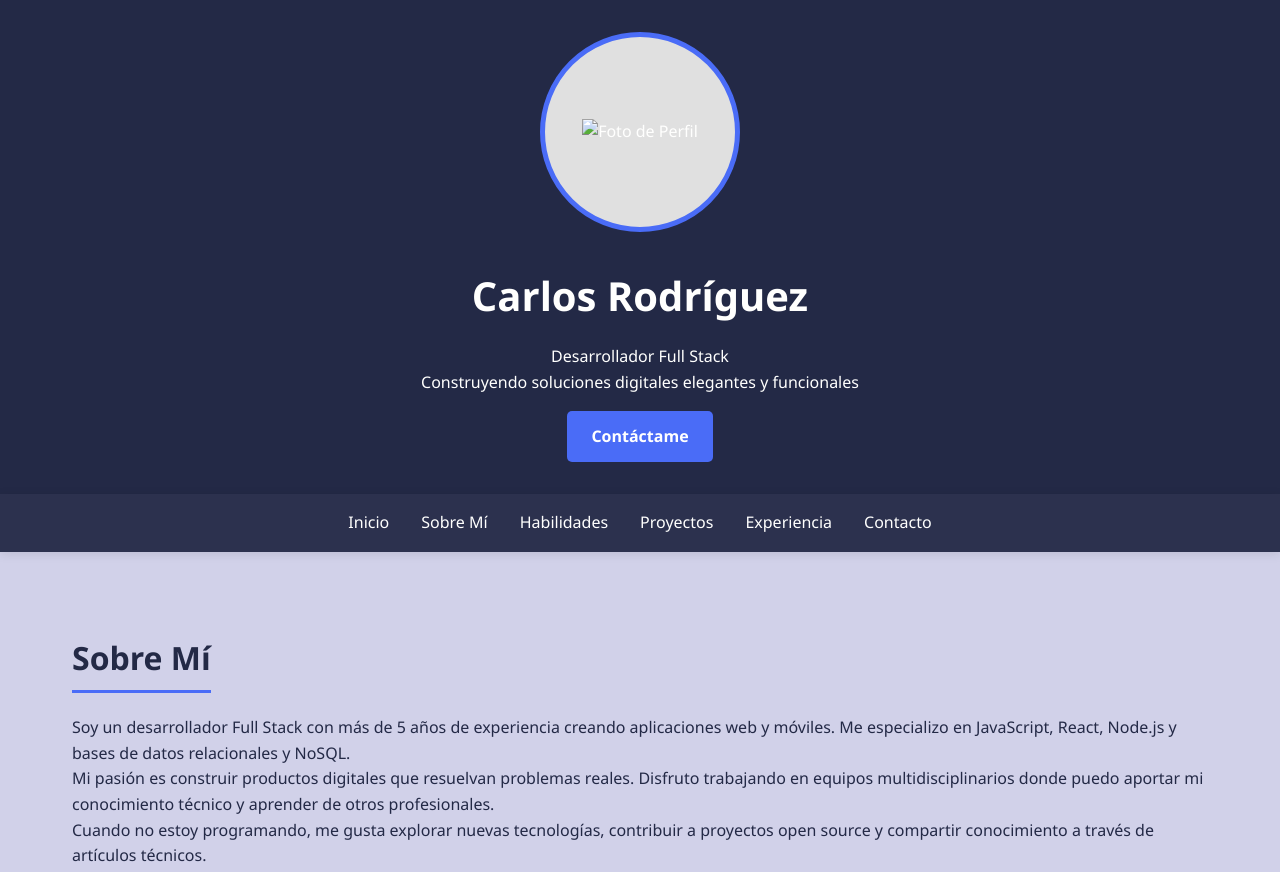
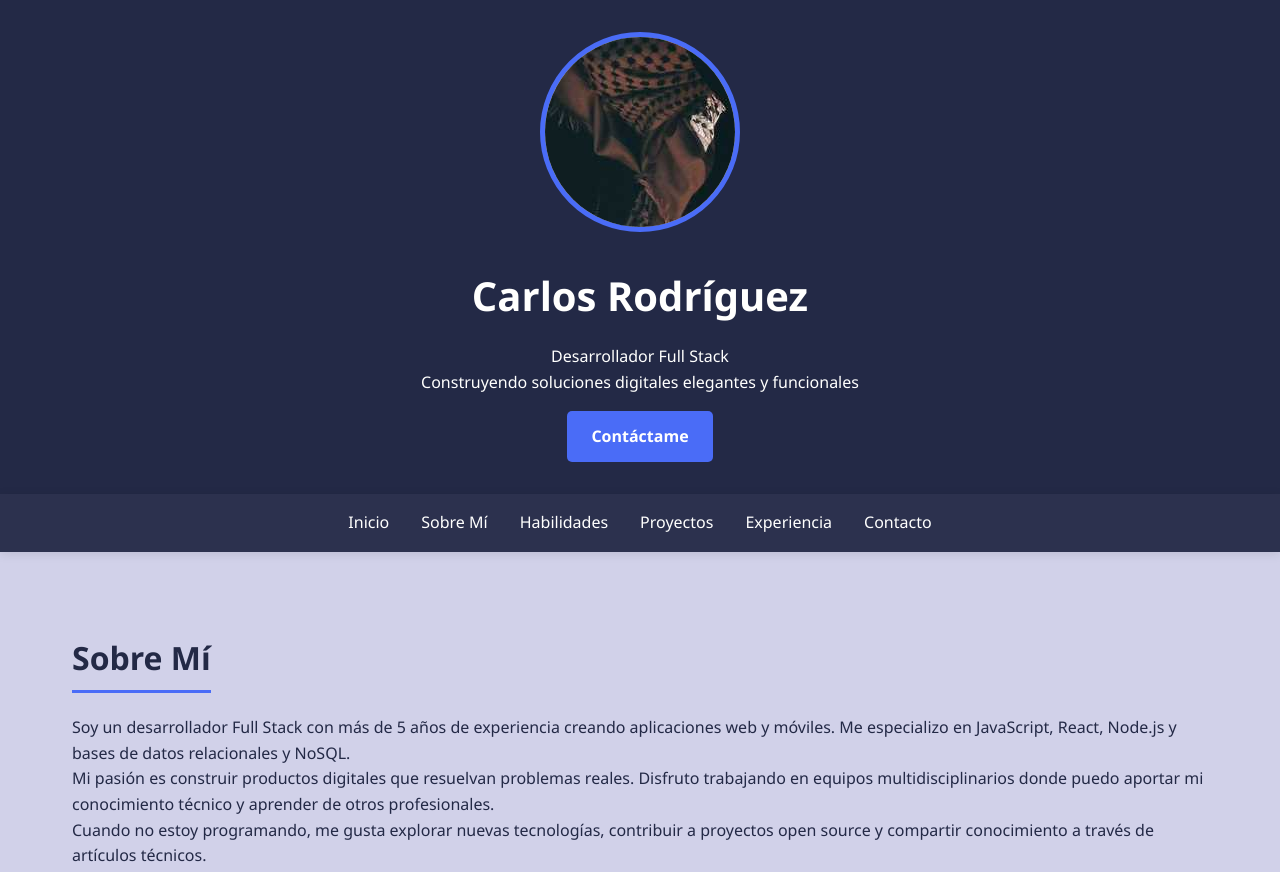
Before and after one commit to AlguienMas02/Prueba-PaaS, a plain HTML site: page index.html in a window 1280 px wide. Shown: the top 872 px of the page. Drawn offline with Linux system fonts and the light colour scheme.

Commit message:
Update index.html

```diff
--- a/index.html
+++ b/index.html
@@ -412,7 +412,7 @@
         <div class="container">
             <div class="profile">
                 <div class="profile-img">
-                    <img src="/api/placeholder/200/200" alt="Foto de Perfil">
+                    <img src="profile-picture.jpeg" alt="Foto de Perfil">
                 </div>
                 <div class="profile-content">
                     <h1>Carlos Rodríguez</h1>
```
